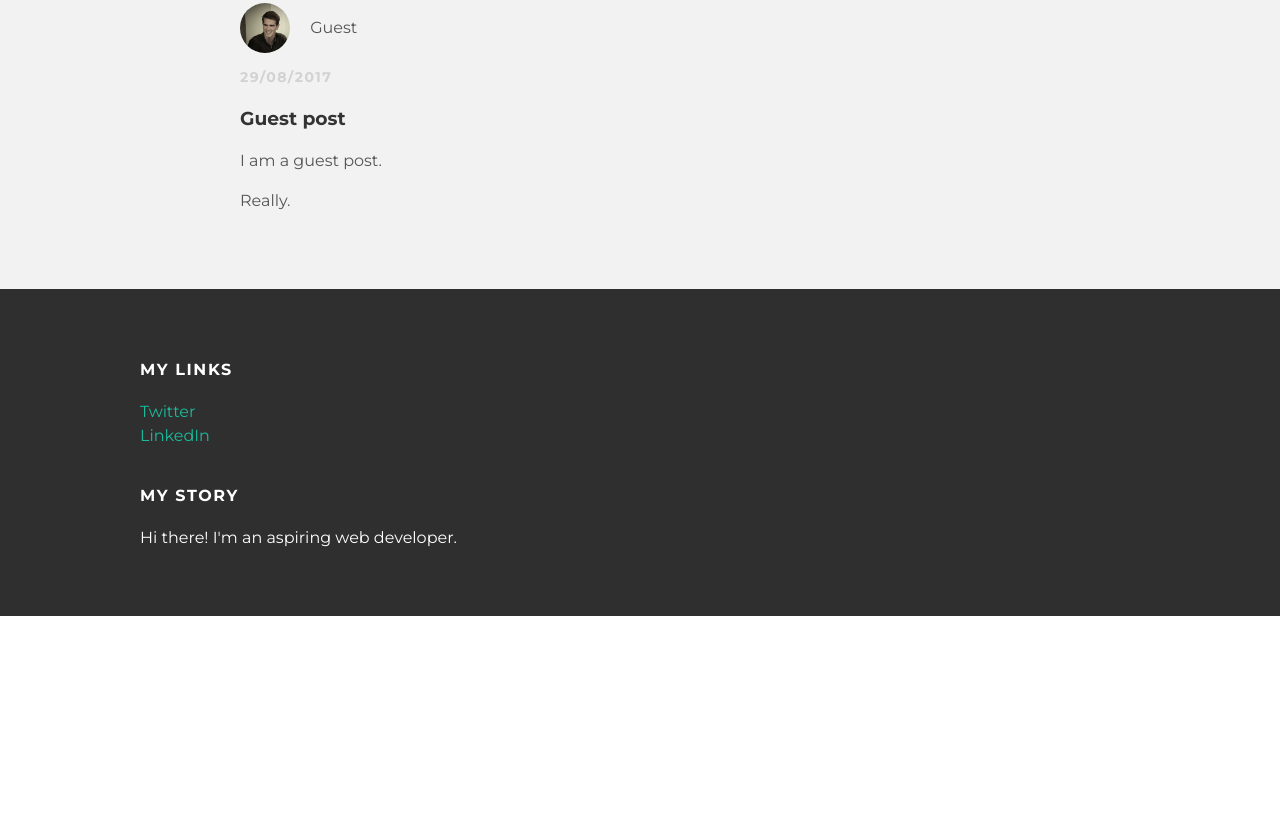
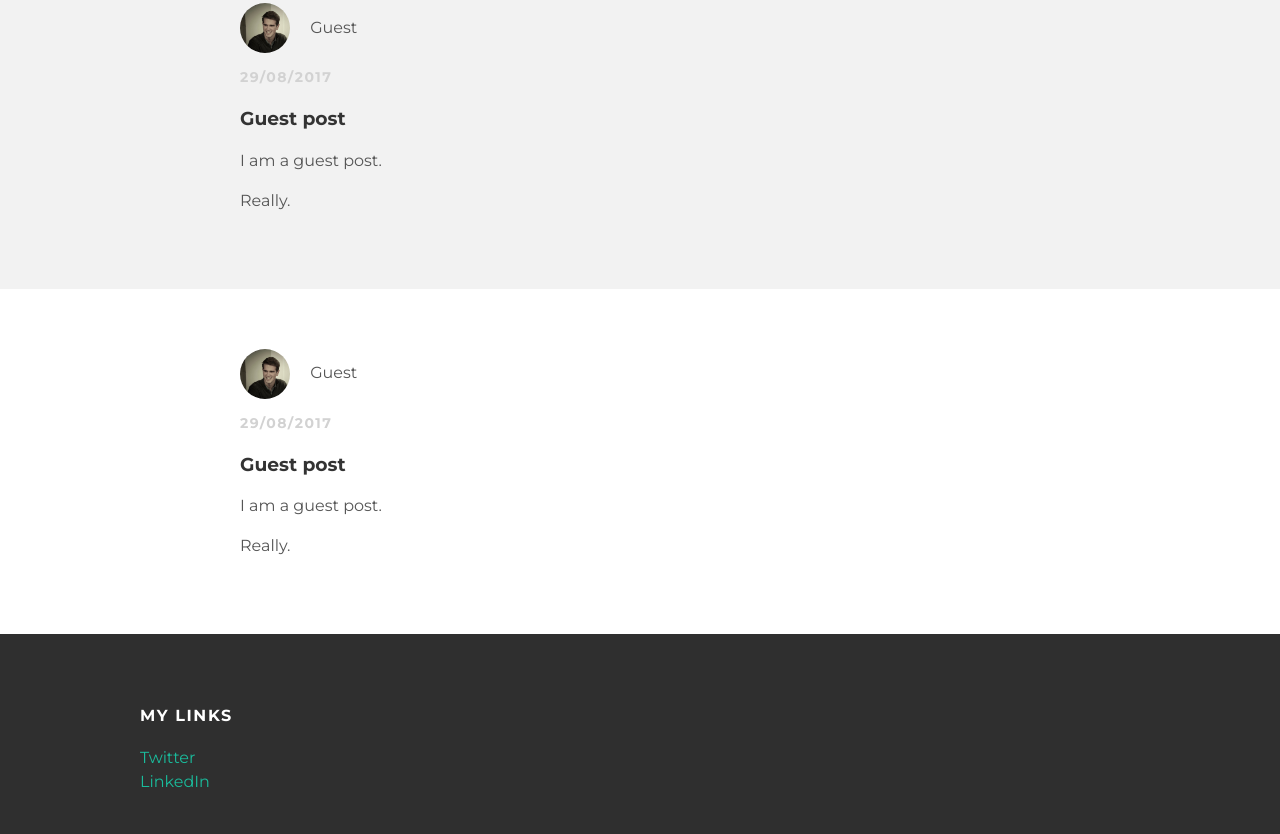
Before and after one commit to maxime-deroeck/maxime-deroeck.github.io, a plain HTML site: page index.html in a window 1280 px wide. Shown: the part 576-1410 px from the top of the page. Before the commit the page ends 1192 px from the top, so only its background shows below. Drawn offline with Linux system fonts and the light colour scheme.

Commit message:
Update index.html

```diff
--- a/index.html
+++ b/index.html
@@ -43,6 +43,20 @@
           </div>
         </div>
       </div>
+      <div class="post-container">
+        <div class="post">
+          <div class="post-author">
+            <img src="Profielfoto.jpeg">
+            <span>Guest</span>
+          </div>
+          <p class="post-date">29/08/2017</p>
+          <h3 class="post-title">Guest post</h3>
+          <div class="post-content">
+            <p>I am a guest post.</p>
+            <p>Really.</p>
+          </div>
+        </div>
+      </div>
     </div>
     <div id="footer">
       <div class="container">
```
